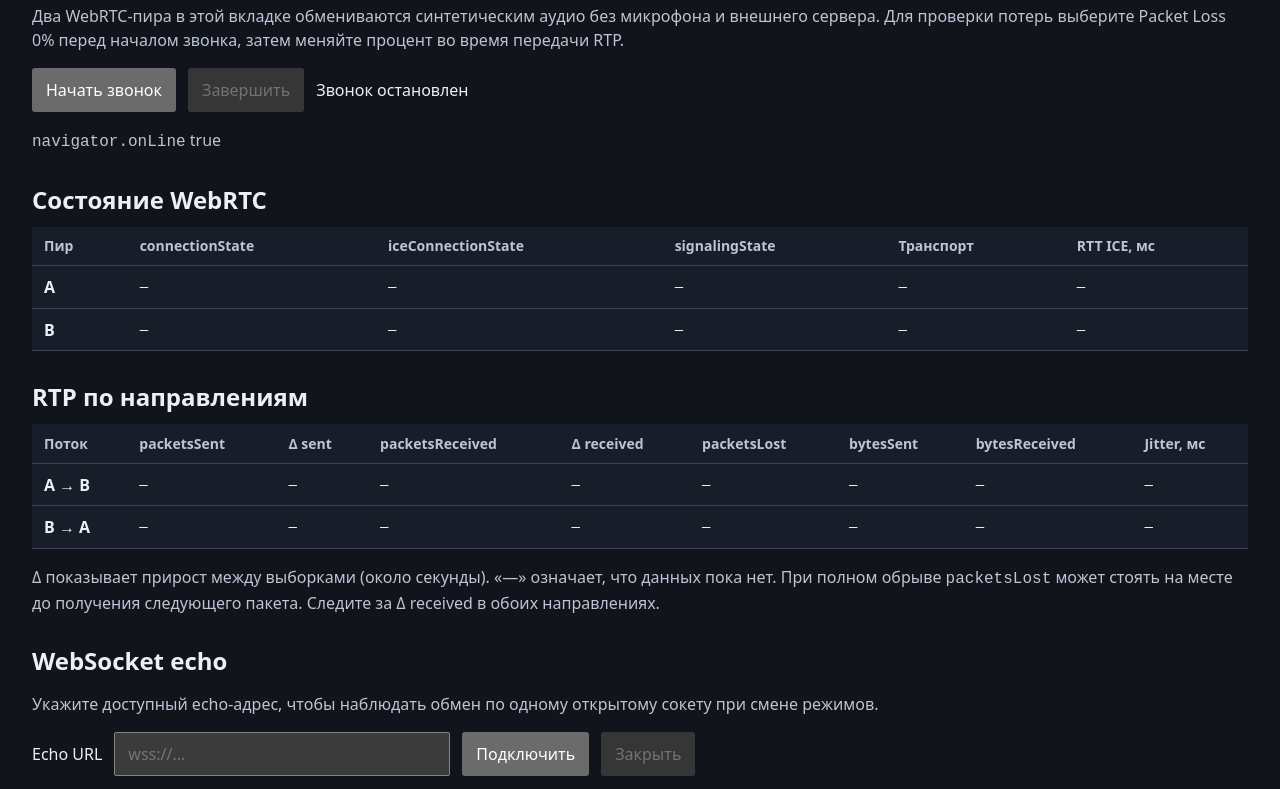
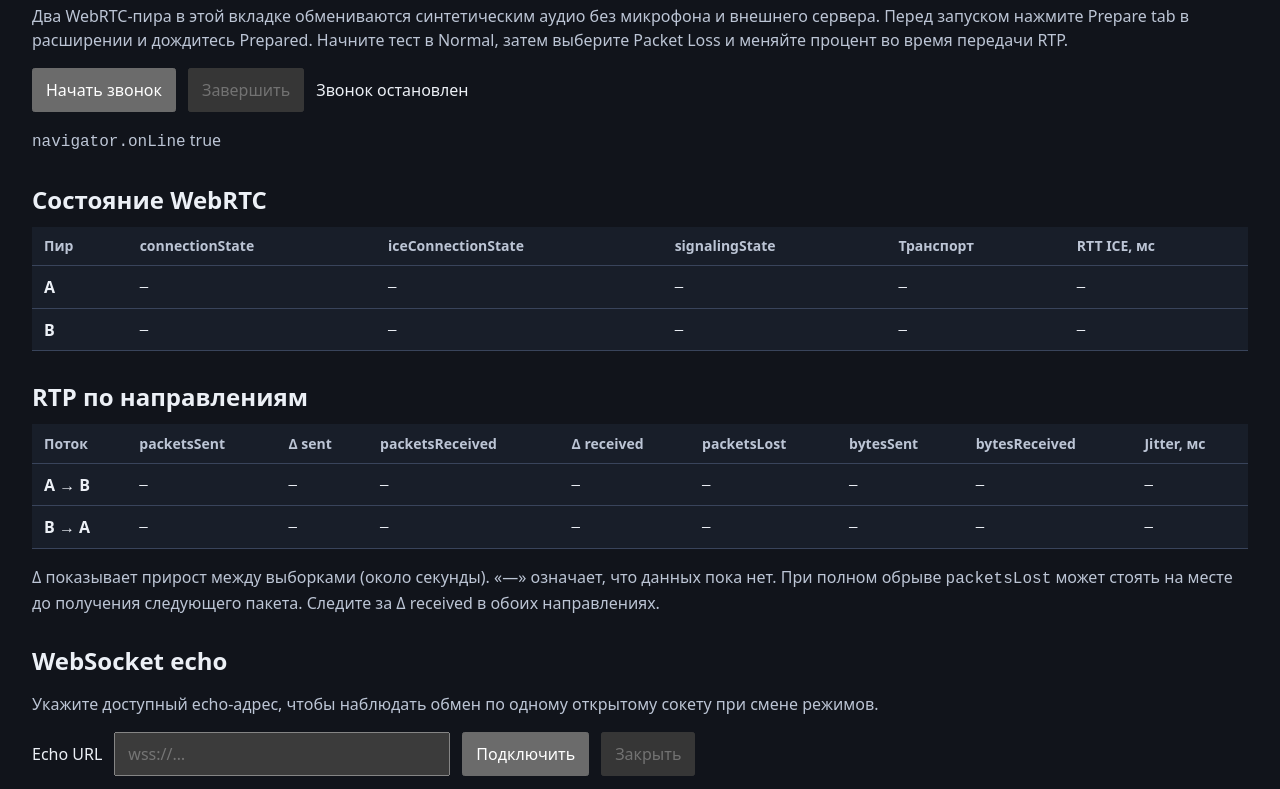
Before and after one commit to anonimizerme/network-chaos, a website: page diagnostics/index.html in a window 1280 px wide. Shown: the part 104-893 px from the top of the page. Drawn offline with Linux system fonts and the light colour scheme.

```diff
--- a/diagnostics/index.html
+++ b/diagnostics/index.html
@@ -31,7 +31,7 @@
   <body>
     <main>
       <h1>Network Chaos · Диагностика</h1>
-      <p>Два WebRTC-пира в этой вкладке обмениваются синтетическим аудио без микрофона и внешнего сервера. Для проверки потерь выберите Packet Loss 0% перед началом звонка, затем меняйте процент во время передачи RTP.</p>
+      <p>Два WebRTC-пира в этой вкладке обмениваются синтетическим аудио без микрофона и внешнего сервера. Перед запуском нажмите Prepare tab в расширении и дождитесь Prepared. Начните тест в Normal, затем выберите Packet Loss и меняйте процент во время передачи RTP.</p>
       <div class="controls">
         <button id="start" type="button">Начать звонок</button>
         <button id="stop" type="button" disabled>Завершить</button>
```
Also changed, not shown: assets/network-chaos.svg (added), public/icons/128.png, public/icons/16.png, public/icons/32.png, public/icons/48.png.
